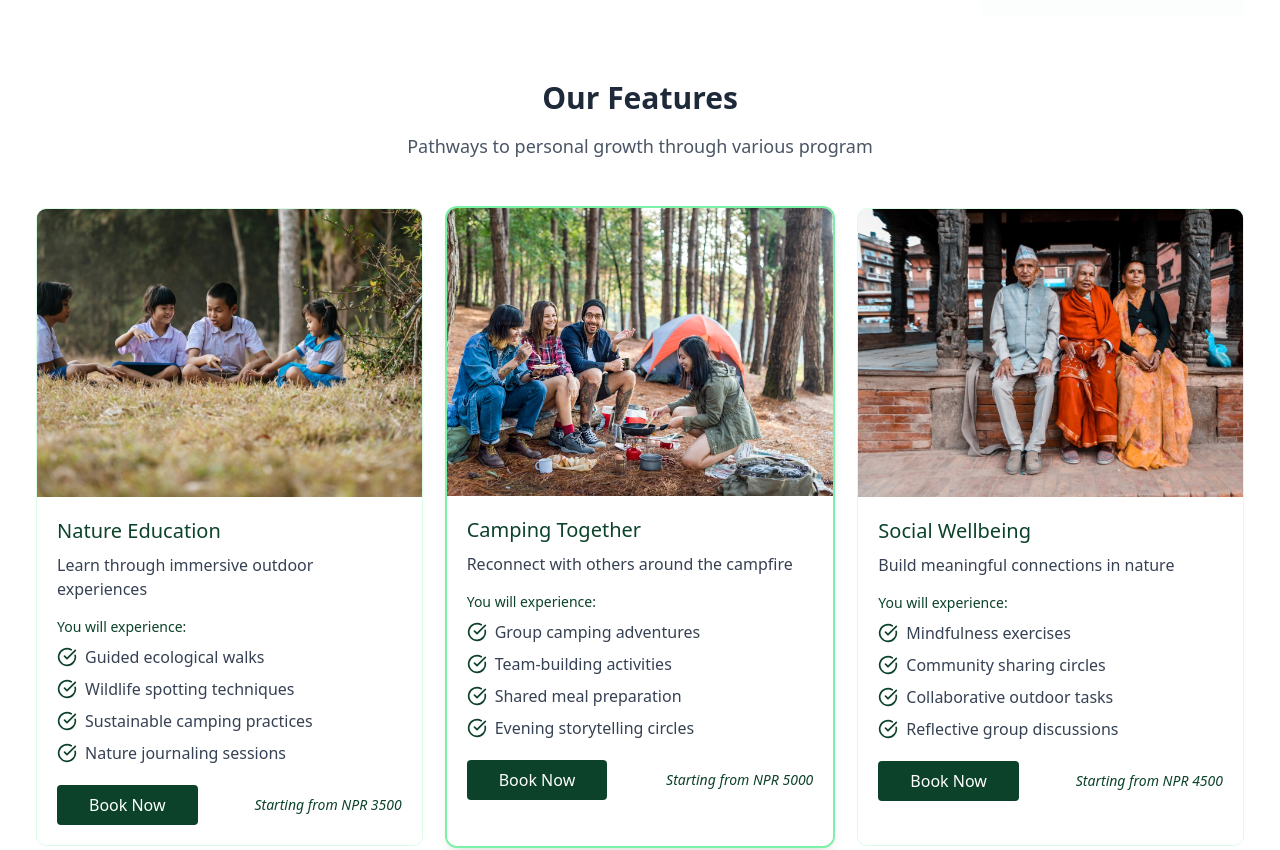
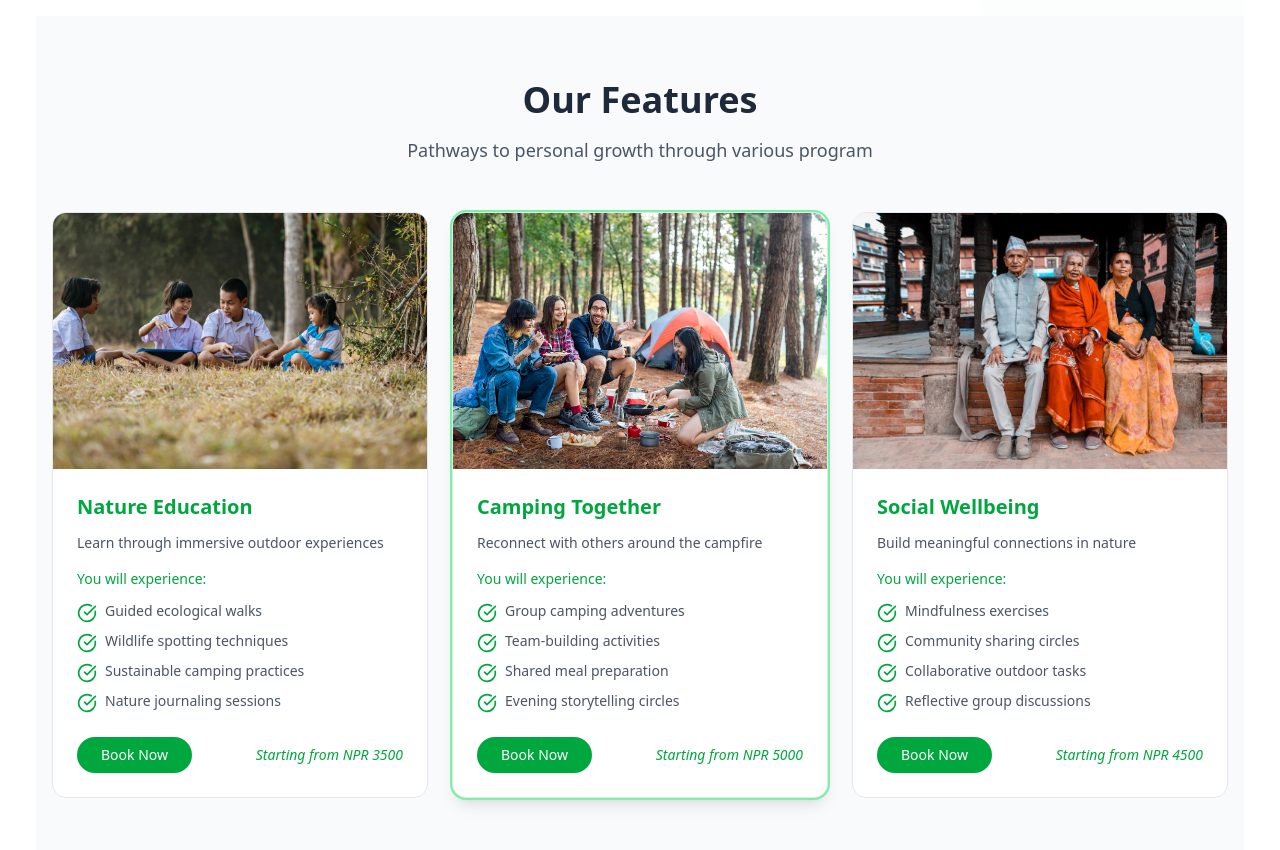
Before and after one commit to K-Aayush/campsite, a Next.js app: page / in a window 1280 px wide. Shown: the part 1780-2630 px from the top of the page. Built offline with nearby package versions, Linux system fonts and the light colour scheme; no server answers.

Commit message:
making features section better

```diff
--- a/src/app/page.tsx
+++ b/src/app/page.tsx
@@ -17,9 +17,9 @@ export default function Home() {
       <main className="">
         <div className=" ">
           <SubHero />
-          <Hero></Hero>
-          <KeyFeatures></KeyFeatures>
-          <OurVideos></OurVideos>
+          <Hero />
+          <KeyFeatures />
+          <OurVideos />
         </div>
       </main>
     </MainLayoutWrapper>
--- a/src/components/home/Hero.tsx
+++ b/src/components/home/Hero.tsx
@@ -25,13 +25,13 @@ export default function Hero() {
             <div className="flex flex-wrap gap-4 justify-center lg:justify-start">
               <Link
                 href="/book-now"
-                className="bg-primary-color hover:bg-primary-color/90 text-white px-8 py-3 rounded-full font-medium transition-colors"
+                className="bg-primary-color hover:bg-primary-color/80 text-white px-8 py-3 rounded-full font-medium transition-colors"
               >
                 Book Now
               </Link>
               <Link
                 href="/activities"
-                className="bg-white dark:bg-gray-800 text-primary-color border-2 border-primary-color px-8 py-3 rounded-full font-medium hover:bg-primary-tint transition-colors"
+                className="bg-white dark:bg-primary-tint text-primary-color border-2 border-primary-color dark:border-green-600 px-8 py-3 rounded-full font-medium hover:bg-primary-tint dark:hover:bg-primary-tint/90 transition-colors"
               >
                 Explore Activities
               </Link>
--- a/src/components/home/HomeContentCard.tsx
+++ b/src/components/home/HomeContentCard.tsx
@@ -1,4 +1,7 @@
+"use client";
+
 import React, { FC, ReactNode } from "react";
+import { motion } from "framer-motion";
 
 interface ComponentWrapperProps {
   header?: string;
@@ -14,20 +17,27 @@ const HomeContentCard: FC<ComponentWrapperProps> = ({
   children,
 }) => {
   return (
-    <section className={`py-16 ${className}`}>
+    <section className={`py-16 bg-gray-50 dark:bg-gray-900 ${className}`}>
       {(header || description) && (
-        <div className="container mx-auto mb-12 text-center">
+        <motion.div
+          initial={{ opacity: 0, y: 20 }}
+          animate={{ opacity: 1, y: 0 }}
+          transition={{ duration: 0.5 }}
+          className="container mx-auto mb-12 text-center"
+        >
           {header && (
-            <h2 className="text-3xl font-bold mb-4 text-gray-800">{header}</h2>
+            <h2 className="text-3xl md:text-4xl font-bold mb-4 text-gray-800 dark:text-gray-100">
+              {header}
+            </h2>
           )}
           {description && (
-            <p className="text-lg text-gray-600 max-w-2xl mx-auto">
+            <p className="text-lg text-gray-600 dark:text-gray-300 max-w-3xl mx-auto">
               {description}
             </p>
           )}
-        </div>
+        </motion.div>
       )}
-      <div className="container mx-auto">{children}</div>
+      <div className="container mx-auto px-4">{children}</div>
     </section>
   );
 };
--- a/src/components/home/KeyFeatures.tsx
+++ b/src/components/home/KeyFeatures.tsx
@@ -1,3 +1,5 @@
+"use client";
+
 import React from "react";
 
 import { CheckCircle } from "lucide-react";
@@ -5,6 +7,7 @@ import Image from "next/image";
 import HomeContentCard from "./HomeContentCard";
 
 import Link from "next/link";
+import { motion } from "framer-motion";
 
 interface WellnessOptionProps {
   title: string;
@@ -24,56 +27,69 @@ const WellnessOption: React.FC<WellnessOptionProps> = ({
   highlight = false,
 }) => {
   return (
-    <div
-      className={`h-full flex flex-col rounded-lg overflow-hidden transition-all duration-300 ${
+    <motion.div
+      initial={{ opacity: 0, y: 20 }}
+      animate={{ opacity: 1, y: 0 }}
+      transition={{ duration: 0.5 }}
+      whileHover={{ scale: 1.02, transition: { duration: 0.2 } }}
+      className={`flex flex-col rounded-xl overflow-hidden bg-white dark:bg-gray-800 border dark:border-gray-700 transition-all duration-300 ${
         highlight
-          ? "ring-2 ring-green-300 shadow-lg"
-          : "border border-green-100"
+          ? "ring-2 ring-green-300 dark:ring-green-500 shadow-lg"
+          : "border-gray-200"
       }`}
     >
-      <div className="relative h-72 w-full bg-green-50">
-        <Image src={image} alt={title} fill className="object-cover" />
+      <div className="relative h-64 w-full bg-gray-100 dark:bg-gray-700">
+        <Image
+          src={image}
+          alt={title}
+          fill
+          className="object-cover transition-transform duration-300"
+          onError={() =>
+            console.error(`Failed to load image for ${title}: ${image}`)
+          }
+        />
       </div>
-      <div className="p-5 bg-white flex-grow">
-        <h3 className="text-xl font-medium text-primary-color mb-2">{title}</h3>
-        <p className="text-gray-700 mb-4">{description}</p>
-
-        <div className="space-y-2">
-          <h4 className="text-sm font-medium text-primary-color">
+      <div className="p-6 flex-grow">
+        <h3 className="text-xl font-semibold text-green-600 dark:text-green-400 mb-3">
+          {title}
+        </h3>
+        <p className="text-gray-600 dark:text-gray-300 mb-4 text-sm">
+          {description}
+        </p>
+        <div className="space-y-3">
+          <h4 className="text-sm font-medium text-green-600 dark:text-green-400">
             You will experience:
           </h4>
+          {features.length > 0 ? (
             <ul className="space-y-2">
               {features.map((feature, index) => (
                 <li key={index} className="flex items-start">
-                <CheckCircle className="flex-shrink-0 h-5 w-5 text-primary-color mr-2 mt-0.5" />
-                <span className="text-gray-700">{feature}</span>
+                  <CheckCircle className="flex-shrink-0 h-5 w-5 text-green-600 dark:text-green-400 mr-2 mt-0.5" />
+                  <span className="text-gray-600 dark:text-gray-300 text-sm">
+                    {feature}
+                  </span>
                 </li>
               ))}
             </ul>
-          <div className="mt-5 flex gap-3 justify-between items-center">
+          ) : (
+            <p className="text-gray-600 dark:text-gray-300 text-sm">
+              No features available
+            </p>
+          )}
+          <div className="mt-6 flex flex-col sm:flex-row gap-4 justify-between items-center">
             <Link
-              href={"/booknow"}
-              className="
-              bg-primary-color
-              hover:bg-primary-color
-              cursor-pointer
-              text-white p-2
-              rounded
-              text-nowrap
-              px-8"
+              href="/booknow"
+              className="bg-green-600 hover:bg-green-700 dark:bg-green-500 dark:hover:bg-green-600 text-white px-6 py-2 rounded-full font-medium transition-colors text-sm"
             >
               Book Now
             </Link>
-            {/* <Button className="bg-primary-color hover:bg-primary-color cursor-pointer px-6">
-              Book Now
-            </Button> */}
-            <p className="text-primary-color italic text-sm">
+            <p className="text-green-600 dark:text-green-400 italic text-sm">
               Starting from NPR {startingFrom}
             </p>
           </div>
         </div>
       </div>
-    </div>
+    </motion.div>
   );
 };
 
--- a/src/components/home/SubHero.tsx
+++ b/src/components/home/SubHero.tsx
@@ -52,7 +52,7 @@ const SubHero = () => {
               </Link>
               <Link
                 href="/activities"
-                className="bg-white dark:bg-gray-800 text-primary-color border-2 border-primary-color px-8 py-3 rounded-full font-medium hover:bg-primary-tint transition-colors"
+                className="bg-white dark:bg-primary-tint text-primary-color border-2 border-primary-color dark:border-green-600 px-8 py-3 rounded-full font-medium hover:bg-primary-tint dark:hover:bg-primary-tint/90 transition-colors"
               >
                 Explore Activities
               </Link>
```
Lines whose indentation alone changed are shown as unchanged.
